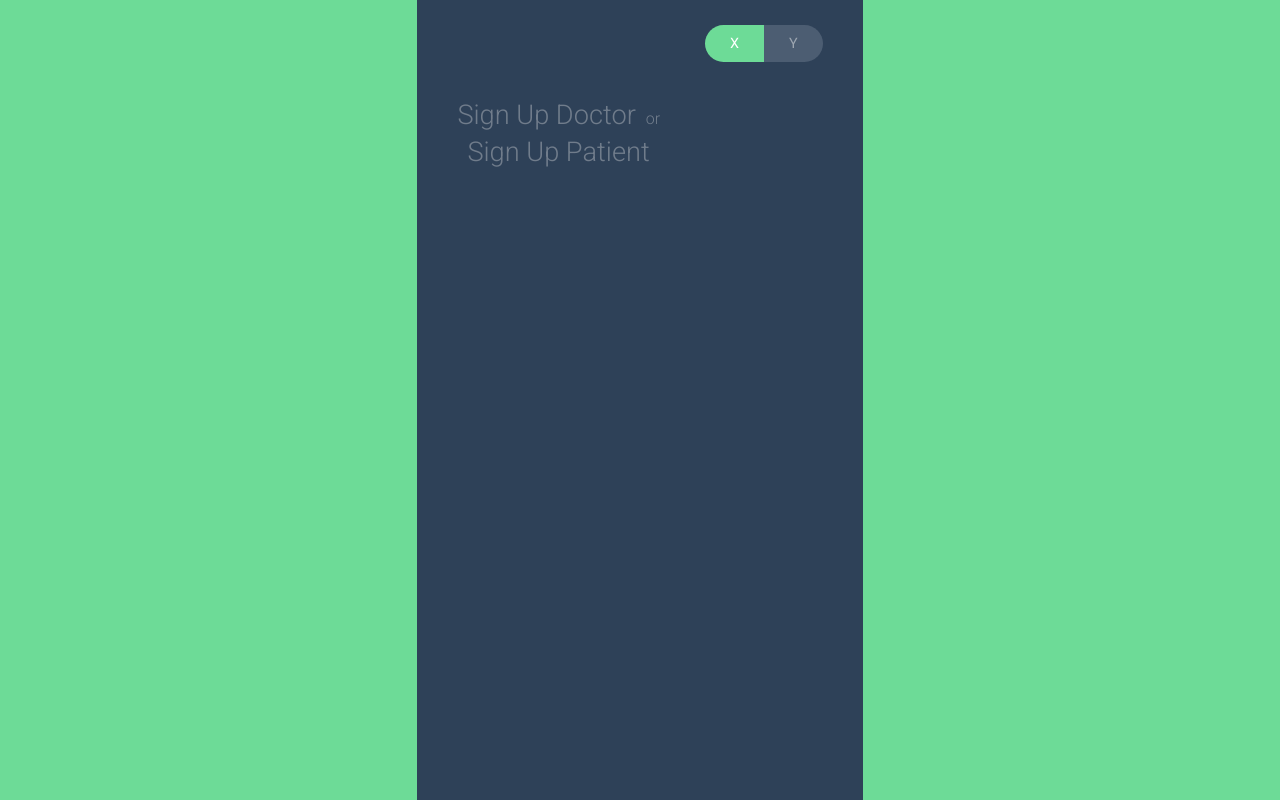
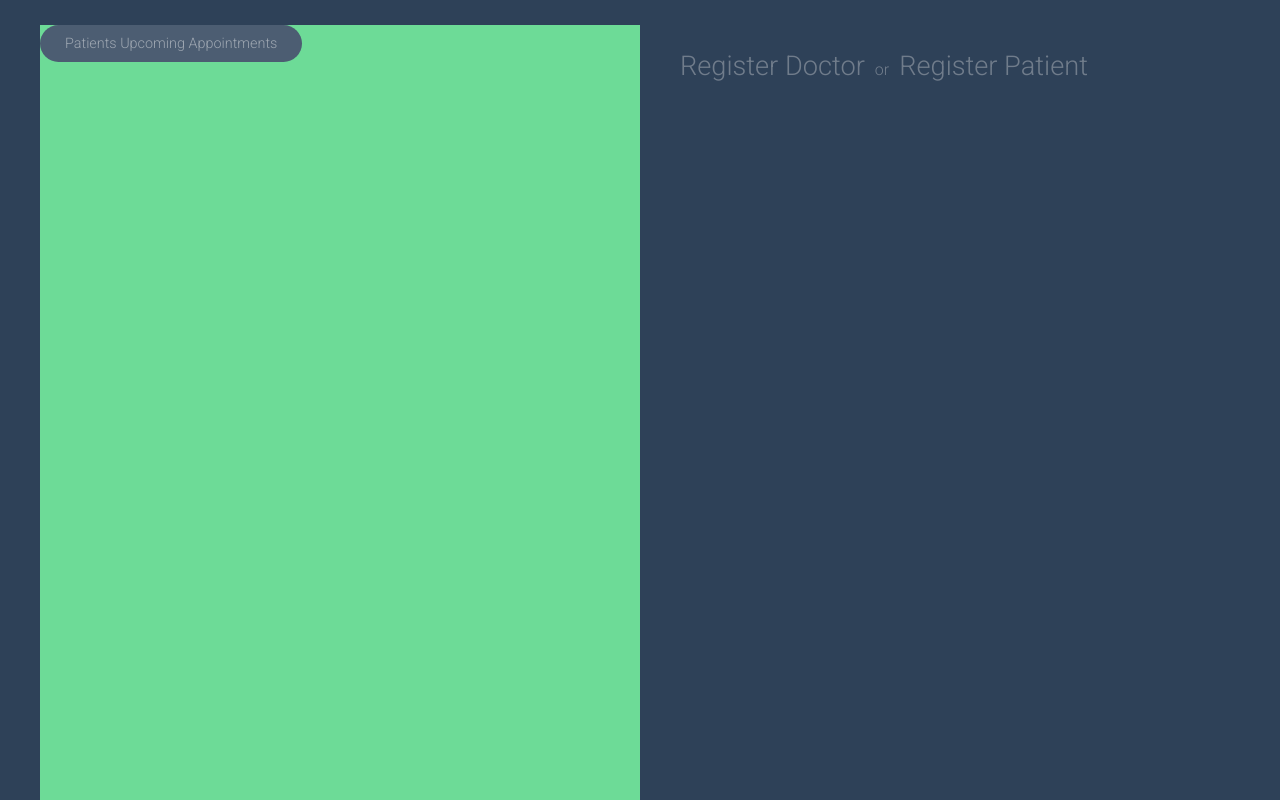
Before and after one commit to CristianBrazales/HospitalManagement, a React (Create React App) app in the folder my-app/: page /Receptionist in a window 1280 px wide. Built offline with nearby package versions, Linux system fonts and the light colour scheme.

Commit message:
Doctor/Receptionist/Patient Structure
Separate doctor/receptionist/patient interfaces within the app. It does not have a login screen yet but shows a draft of what a receptionist would see after loging in.

```diff
--- a/my-app/src/App.css
+++ b/my-app/src/App.css
@@ -11,6 +11,12 @@
 
 .App__Form {
   width: 50%;
+  background-color: #2E4158;
+  padding: 25px 40px;
+  overflow: auto;
+}
+.App__Form__FullWidth {
+  width: 100%;
   background-color: #2E4158;
   padding: 25px 40px;
   overflow: auto;
--- a/my-app/src/App.js
+++ b/my-app/src/App.js
@@ -1,47 +1,90 @@
-import React, {Component} from 'react';
+import React, { Component } from 'react';
 import { BrowserRouter as Router, Route, Link, NavLink } from 'react-router-dom';
-import SignUpDoctor from './pages/SignUpDoctor';
-import SignUpPatient from './pages/SignUpPatient';
+import Receptionist from './pages/Receptionist';
+import Doctor from './pages/Doctor';
+import Patient from './pages/Patient'
 import './App.css';
 
 
 class App extends Component {
-  render(){
-    return(
+  render() {
+    return (
       <Router>
-
-      <div className="App">
-        <div className="App__Aside"></div>
-        <div className="App__Form">
-          <div className="PageSwitcher">
-            <Link to ="/sign-in-doctor"  className="PageSwitcher__Item PageSwitcher__Item--Active">X</Link>
-            <Link to="/sign-in-patient" className="PageSwitcher__Item">Y</Link>
-          </div>
-          <div className="FormTitle">
-            <NavLink to ="/sign-in-doctor" activeClassName="FormTitle__Link--Active" className="FormTitle__Link">
-              Sign Up Doctor
-            </NavLink>
-            or
-          <NavLink exact to="/sign-in-patient" activeClassName="FormTitle__Link--Active" className="FormTitle__Link">
-              Sign Up Patient
-            </NavLink>
-          </div>
+        <div className="App">
+          <div className="App__Form__FullWidth">
 
 
-          <Route exact path="/sign-in-patient" component = {SignUpPatient}>
-          </Route >
+            <Route exact path="/">
+              <div className="FormTitle">
+                <NavLink to="/Doctor" activeClassName="FormTitle__Link--Active" className="FormTitle__Link">
+                  Sign in Doctor</NavLink>or
+                  <NavLink exact to="/Receptionist" activeClassName="FormTitle__Link--Active" className="FormTitle__Link">
+                  Sign in Receptionist</NavLink> or
+                  <NavLink exact to="/Patient" activeClassName="FormTitle__Link--Active" className="FormTitle__Link">
+                  Sign in Patient</NavLink>
+              </div>
+            </Route >
 
-          <Route exact path ="/sign-in-doctor"  component = {SignUpDoctor}>
-          </Route>
 
+
+            <Route exact path="/Doctor" component={Doctor}>
+            </Route >
+            <Route exact path="/Receptionist" component={Receptionist}>
+            </Route >
+            <Route exact path="/Patient" component={Patient}>
+            </Route >
+
+          </div>
         </div>
-        <div className="App__Aside"></div>
-      </div>
 
-    </Router>
+      </Router>
     );
   }
 }
 
 
 export default App;
+/*
+render() {
+    return (
+      <Router>
+
+        <div className="App">
+          <div className="App__Aside">
+            <div className="FormTitle">
+            <label className="PageSwitcher__Item" htmlFor="doctor_name">
+              Patients Upcoming Appointments
+            </label>
+            </div>
+
+
+
+          </div>
+          <div className="App__Form">
+            <div className="PageSwitcher">
+              <Link to="/RegisterDoctor" className="PageSwitcher__Item PageSwitcher__Item--Active">X</Link>
+              <Link to="/RegisterPatient" className="PageSwitcher__Item">Y</Link>
+            </div>
+            <div className="FormTitle">
+              <NavLink to="/RegisterDoctor" activeClassName="FormTitle__Link--Active" className="FormTitle__Link">
+                Register Doctor
+            </NavLink>
+              or
+          <NavLink exact to="/RegisterPatient" activeClassName="FormTitle__Link--Active" className="FormTitle__Link">
+                Register Patient
+            </NavLink>
+            </div>
+
+
+            <Route exact path="/RegisterPatient" component={SignUpPatient}>
+            </Route >
+            <Route exact path="/RegisterDoctor" component={SignUpDoctor}>
+            </Route>
+
+          </div>
+        </div>
+
+      </Router>
+    );
+  }
+*/
--- /dev/null
+++ b/my-app/src/pages/Doctor.js
@@ -0,0 +1,12 @@
+import React, { Component } from 'react';
+import { BrowserRouter as Router, Route, Link, NavLink } from 'react-router-dom';
+
+
+class Receptionist extends Component {
+
+    render() {
+        return (<div> Doctor Interface</div>);
+    }
+}
+
+export default Receptionist;
--- /dev/null
+++ b/my-app/src/pages/Patient.js
@@ -0,0 +1,12 @@
+import React, { Component } from 'react';
+import { BrowserRouter as Router, Route, Link, NavLink } from 'react-router-dom';
+
+
+class Patient extends Component {
+
+    render() {
+        return (<div> Patient Interface</div>);
+    }
+}
+
+export default Patient;
--- /dev/null
+++ b/my-app/src/pages/Receptionist.js
@@ -0,0 +1,55 @@
+import React, { Component } from 'react';
+import { BrowserRouter as Router, Route, Link, NavLink } from 'react-router-dom';
+import SignUpDoctor from './RegisterDoctor';
+import SignUpPatient from './RegisterPatient';
+
+
+class Receptionist extends Component {
+
+    render() {
+        return (
+          <Router>
+
+            <div className="App">
+              <div className="App__Aside">
+                <div className="FormTitle">
+                <label className="PageSwitcher__Item" htmlFor="doctor_name">
+                  Patients Upcoming Appointments
+                </label>
+                </div>
+
+
+
+              </div>
+              <div className="App__Form">
+                {/* <div className="PageSwitcher">
+                  <Link to="/RegisterDoctor" className="PageSwitcher__Item PageSwitcher__Item--Active">X</Link>
+                  <Link to="/RegisterPatient" className="PageSwitcher__Item">Y</Link>
+                </div> */}
+                <div className="FormTitle">
+                  <NavLink to="/RegisterDoctor" activeClassName="FormTitle__Link--Active" className="FormTitle__Link">
+                    Register Doctor
+                </NavLink>
+                  or
+              <NavLink exact to="/RegisterPatient" activeClassName="FormTitle__Link--Active" className="FormTitle__Link">
+                    Register Patient
+                </NavLink>
+                </div>
+
+
+                <Route exact path="/RegisterPatient" component={SignUpPatient}>
+                </Route >
+                <Route exact path="/RegisterDoctor" component={SignUpDoctor}>
+                </Route>
+
+              </div>
+            </div>
+
+          </Router>
+        );
+      }
+
+}
+
+
+export default Receptionist;
--- a/my-app/src/pages/SignUpDoctor.js
+++ b/my-app/src/pages/RegisterDoctor.js
@@ -1,7 +1,7 @@
 import React, { Component } from 'react';
 
 
-class SignUpDoctor extends Component {
+class RegisterDoctor extends Component {
     constructor(){
         super();
 
@@ -52,7 +52,7 @@ class SignUpDoctor extends Component {
 
                 <div className="FormField">
                   <label className="FormField__Label" htmlFor="doctor_yrsOfExperience">           Years of Experience</label>
-                  <input type="number" className="FormField__Input" placeholder="Enter specialization" name="doctor_yrsOfExperience" value={this.state.doctor_yrsOfExperience} onChange={this.handleChange}/>
+                  <input type="number" className="FormField__Input" placeholder="Enter years of experience" name="doctor_yrsOfExperience" value={this.state.doctor_yrsOfExperience} onChange={this.handleChange}/>
                 </div>
 
                 <div className="FormField">
@@ -85,4 +85,4 @@ class SignUpDoctor extends Component {
     }
 }
 
-export default SignUpDoctor;
+export default RegisterDoctor;
--- a/my-app/src/pages/SignUpPatient.js
+++ b/my-app/src/pages/RegisterPatient.js
@@ -2,7 +2,7 @@ import React, { Component } from 'react';
 
 
 
-class SignUpPatient extends Component {
+class RegisterPatient extends Component {
     constructor(){
         super();
 
@@ -103,4 +103,4 @@ class SignUpPatient extends Component {
     }
 }
 
-export default SignUpPatient;
+export default RegisterPatient;
```
